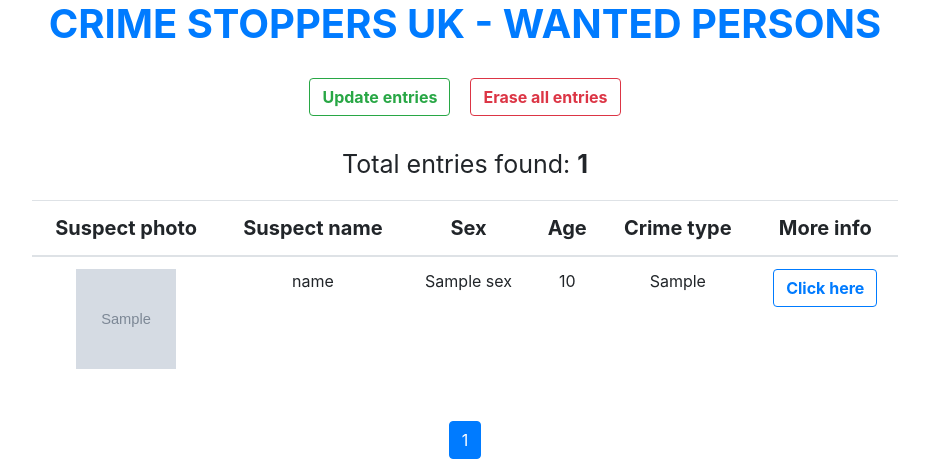
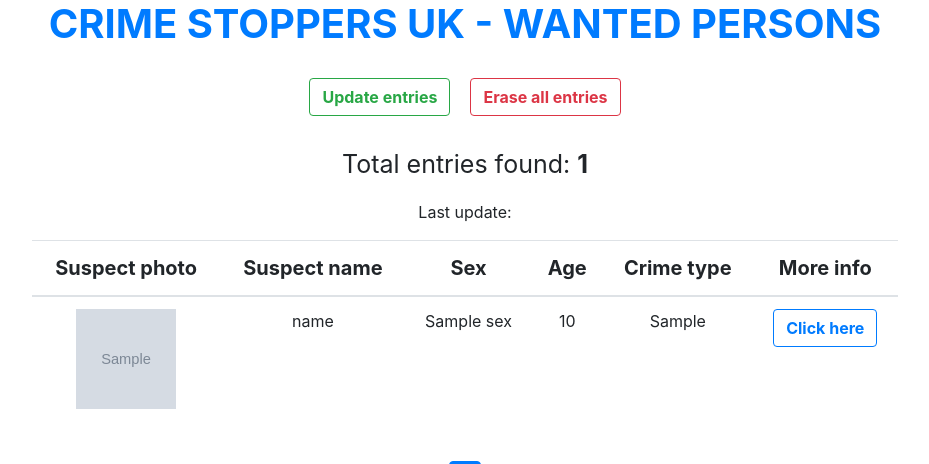
Before and after one commit to b-hristov/Crimestoppers-uk-web-scraper, a Flask app: page / in a window 1280 px wide. Shown: the top 464 px of the page, without its empty margins (175-1104 px from the left). Run offline with Flask 2, Linux system fonts and the light colour scheme; grey boxes marked "Sample" are stand-in pictures; a database or web service that is not in the repository returns one stand-in record (values such as "Sample title"); some libraries are stand-ins or nearby versions.

Commit message:
Small changes added

```diff
--- a/app.py
+++ b/app.py
@@ -1,5 +1,6 @@
 import os
 import subprocess
+from datetime import datetime
 from math import ceil
 from threading import Thread
 
@@ -28,9 +29,13 @@
 AVAILABLE_TOKENS = [token_1, token_2, token_3, token_4, token_5]
 ENTRIES_PER_PAGE = 10
 
+scraping_in_progress = False
+date_time_last_update = ""
+
 
 @app.route('/', methods=['GET'])
 def render_all_persons_data():
+    global date_time_last_update
     all_documents_in_collection = collection.find({}, {'_id': 0})
 
     items = list(all_documents_in_collection)
@@ -41,7 +46,14 @@
     start = (page - 1) * ENTRIES_PER_PAGE
     end = start + ENTRIES_PER_PAGE
     json_data = items[start:end]
-    return render_template('index.html', json_data=json_data, page=page, pages=pages, total_entries=total_entries)
+    return render_template(
+        'index.html',
+        json_data=json_data,
+        page=page,
+        pages=pages,
+        total_entries=total_entries,
+        last_update=date_time_last_update
+    )
 
 
 @app.route('/<string:name>/', methods=['GET'])
@@ -86,11 +98,9 @@
     return {"Message": "SOI not found!"}
 
 
-scraping_in_progress = False
-
-
 def run_scraper():
     global scraping_in_progress
+    global date_time_last_update
     scraping_in_progress = True
     subprocess.run(['python', 'crimestoppers_uk_scraper.py'])
 
@@ -103,6 +113,8 @@
     collection.insert_many(wanted_persons)
 
     scraping_in_progress = False
+    date_and_time = datetime.now().strftime("%d/%m/%Y %H:%M:%S")
+    date_time_last_update = date_and_time
 
 
 @app.route("/run_scraper/", methods=["POST"])
--- a/static/js/scripts.js
+++ b/static/js/scripts.js
@@ -9,6 +9,7 @@
 // Function to trigger the scraper
 document.getElementById("run-scraper-button").addEventListener("click", function () {
     document.getElementById("count").style.display = "none";
+    document.getElementById("datetime").style.display = "none";
     document.getElementById("loading-message").style.display = "block";
     updateProgress(counter);
     document.getElementById("progress-bar").style.display = "block";
@@ -28,13 +29,13 @@
                                 location.reload();
                             }, 2000);
                         } else {
-                            counter += 3;
+                            counter += 5;
                             updateProgress(counter);
                         }
                     }
                 };
                 xhr2.send();
-            }, 10000);
+            }, 20000);
         }
     };
     xhr.send();
--- a/templates/index.html
+++ b/templates/index.html
@@ -22,15 +22,17 @@
             </button>
         </div>
     </div>
-    <p id="count" class="{% if not total_entries %}hidden{% endif %}" id="count">Total entries found:
+    <p id="count" class="{% if not total_entries %}hidden{% endif %}">Total entries found:
         <b>{{ total_entries }}</b>
+    </p>
+    <p id="datetime" class="{% if not total_entries %}hidden{% endif %}">Last update:
+        <b>{{ last_update }}</b>
     </p>
     <p id="loading-message" class="hidden">Collecting data, please wait.
     <div id="progress-bar" class="hidden">
         <div class="progress-bar-filled" id="progress-bar-fill"></div>
     </div>
     </p>
-
     <table class="table {% if not json_data %}hidden{% endif %}" id="scraped-content" style="text-align: center;">
         <thead>
         <tr class="headings-style">
```
